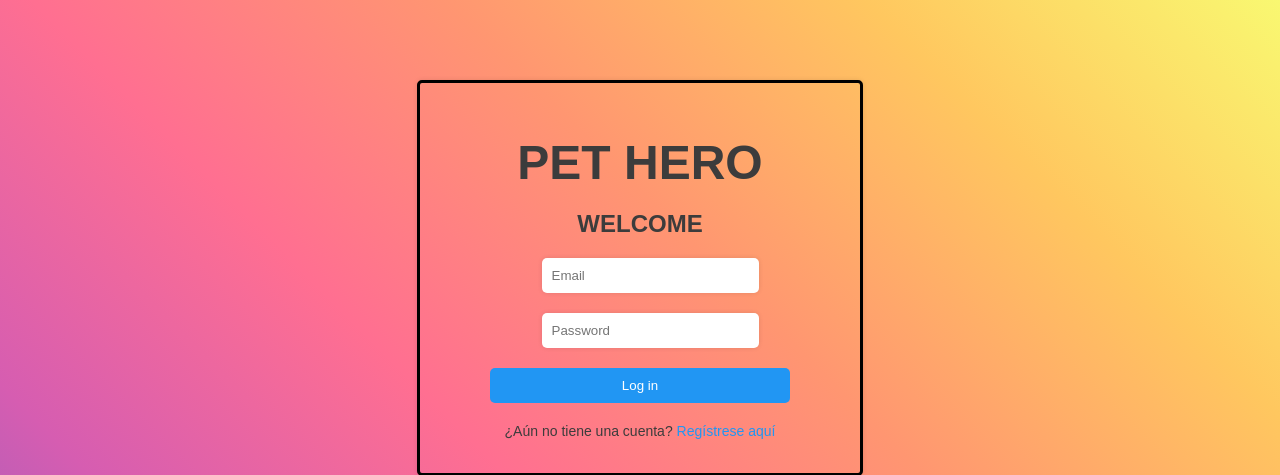
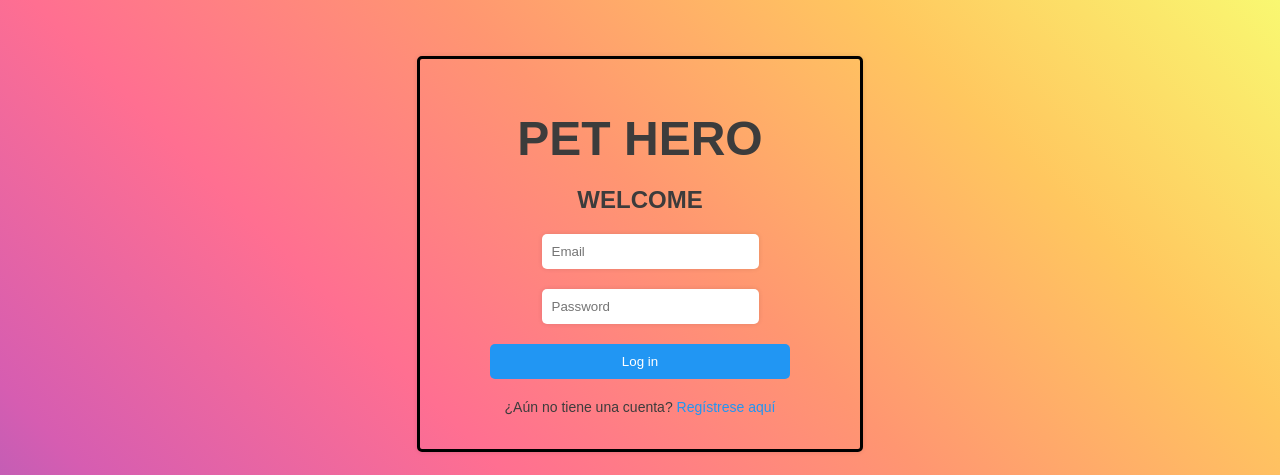
Before and after one commit to SantiagoYanos/TP-Final-4, a PHP site: page /Views/login.php in a window 1280 px wide. Shown: the top 475 px of the page. Run offline with PHP 8.4, Linux system fonts and the light colour scheme; the template is opened without the code that fills it, so the values that code supplies are empty; some libraries are stand-ins or nearby versions.

Commit message:
7% css top space in login fix

```diff
--- a/Views/css/login.css
+++ b/Views/css/login.css
@@ -118,5 +118,5 @@
   }
 
   .top-space {
-    height: 10%;
+    height: 7%;
   }
```
